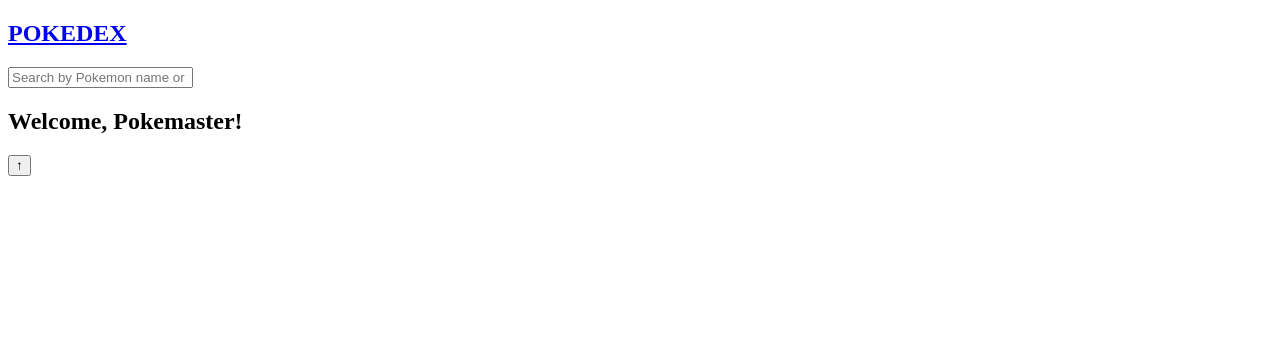
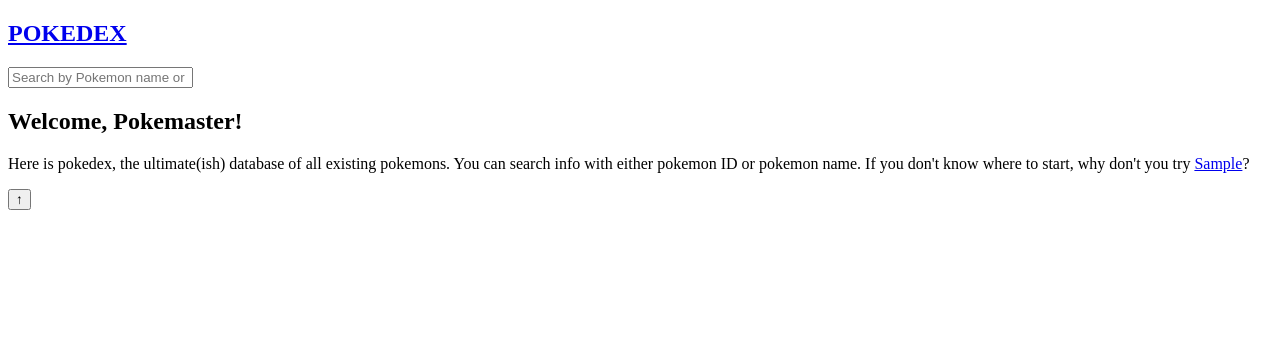
Before and after one commit to heejongahn/pokedex, a Python web app: template pokedex/templates/index.html in a window 1280 px wide. Shown: the top 348 px of the page. Run offline with Jinja, Linux system fonts and the light colour scheme; the template is opened without the code that fills it: most values are stand-ins (such as "Sample title", 1, 10 or a date in 2020); some libraries are stand-ins or nearby versions.

Commit message:
Add random recommendation to index page

```diff
--- a/pokedex/templates/index.html
+++ b/pokedex/templates/index.html
@@ -1,5 +1,12 @@
 {% extends 'base.html' %}
 {% block title %}Cool Pokedex{% endblock %}
 {% block content %}
-<h1>Welcome, Pokemaster!</h1>
+<div class="welcome">
+  <h1>Welcome, Pokemaster!</h1>
+  <p>
+  Here is pokedex, the ultimate(ish) database of all existing pokemons. You can
+  search info with either pokemon ID or pokemon name. If you don't know where to
+  start, why don't you try <a href="/{{random_pokemon}}">{{random_pokemon}}</a>?
+  </p>
+</div>
 {% endblock %}
--- a/pokedex/views.py
+++ b/pokedex/views.py
@@ -1,3 +1,5 @@
+import random
+
 from flask import render_template, request, redirect, flash, session, jsonify
 
 from pokedex import app, db
@@ -10,7 +12,8 @@ def init_view(app):
 
     @app.route('/')
     def index():
-        return render_template('index.html')
+        return render_template('index.html',
+                random_pokemon=random.choice(name_map[LocaleType.EN]))
 
     @app.route('/<name_or_id>')
     def pokename(name_or_id):
```
